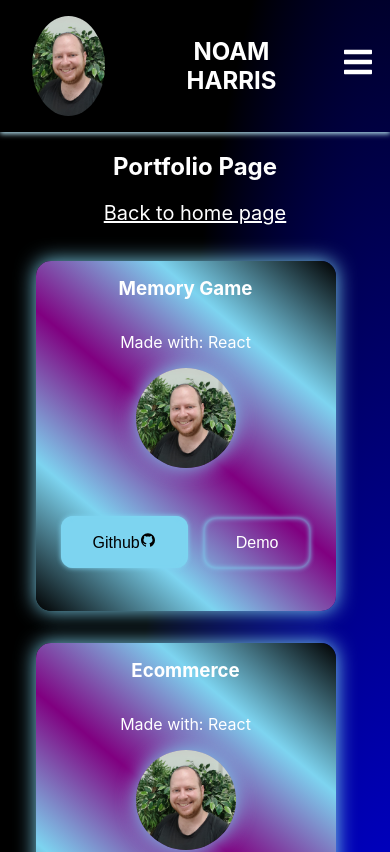
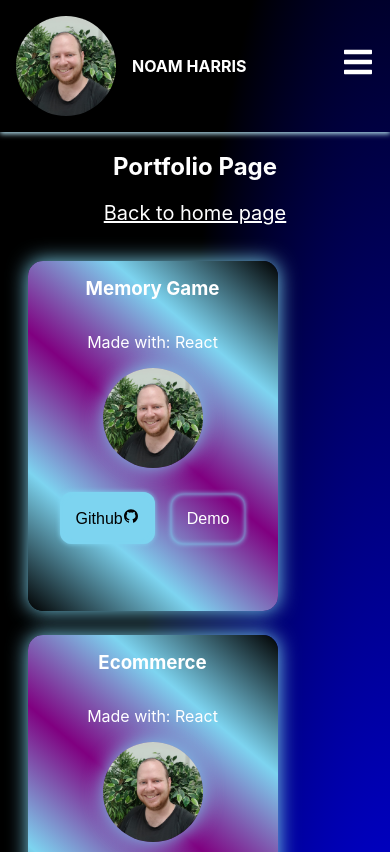
Before and after one commit to Noam597/resume, a React (Create React App) app: page /resume/portfolio in a window 390 px wide. Shown: the top 852 px of the page. Built offline with nearby package versions, Linux system fonts and the light colour scheme.

Commit message:
responsive fixed

```diff
--- a/src/App.css
+++ b/src/App.css
@@ -5,7 +5,7 @@ body{
 }
 section{
   color: white;
-  height: 100%;
+  min-height: 100vh;
 }
 
 .App {
@@ -14,17 +14,5 @@ section{
   background-image: radial-gradient(black,black,blue,black,black);
   background-size: 200% 200%;
   object-fit: cover;
-
   transition: all .45s;
 }
-@media screen and (max-width:1024px) {
-  section{
-    height: 100%;
-  }
-}
-@media screen and (max-width:438px) {
-
-  section{
-    height: 100%;
-  }
-}
--- a/src/components/firstPage/about/about.module.css
+++ b/src/components/firstPage/about/about.module.css
@@ -1,151 +1,143 @@
-.about{
+.about {
   color: white;
 }
-.about h1{
-    font-size:3rem;
+.about h1 {
+  font-size: 3rem;
   text-shadow: 0 10px 5px darkblue;
   margin: 0;
 }
-.container{
+.container {
   width: 90%;
   margin: auto;
   display: flex;
   justify-content: space-evenly;
 }
-.frame{
-
+.frame {
   width: 400px;
   height: 400px;
   border-radius: 50%;
-    transition: all .45s;
+  transition: all 0.45s;
   overflow: hidden;
   position: relative;
-
 }
-.frame::before{
-    content: '';
+.frame::before {
+  content: "";
   position: absolute;
-    top:-50%;
-    left:-50%;
+  top: -50%;
+  left: -50%;
   width: 400px;
   height: 400px;
-    background: linear-gradient(0deg,transparent,#900890,#900890);
-    transform-origin:bottom right ;
+  background: linear-gradient(0deg, transparent, #900890, #900890);
+  transform-origin: bottom right;
   animation: circle 3s linear infinite;
   /* z-index: -1; */
 }
-.frame::after{
-    content: '';
+.frame::after {
+  content: "";
   position: absolute;
-    top:-50%;
-    left:-50%;
+  top: -50%;
+  left: -50%;
   width: 400px;
   height: 400px;
-    background: linear-gradient(0deg,transparent,#900890,#900890);
-    transform-origin:bottom right ;
+  background: linear-gradient(0deg, transparent, #900890, #900890);
+  transform-origin: bottom right;
   animation: circle 3s linear infinite;
   animation-delay: -1.5s;
 }
-.frame:hover::before{
-    background: linear-gradient(0deg,transparent,#7ad2ef,#7ad2ef);
-
+.frame:hover::before {
+  background: linear-gradient(0deg, transparent, #7ad2ef, #7ad2ef);
 }
-.frame:hover::after{
-    background: linear-gradient(0deg,transparent,#7ad2ef,#7ad2ef);
+.frame:hover::after {
+  background: linear-gradient(0deg, transparent, #7ad2ef, #7ad2ef);
 }
-.frame:active::before{
-    background: linear-gradient(0deg,transparent,#57e157,#57e157);
+.frame:active::before {
+  background: linear-gradient(0deg, transparent, #57e157, #57e157);
 }
-.frame:active::after{
-    background: linear-gradient(0deg,transparent,#57e157,#57e157);
+.frame:active::after {
+  background: linear-gradient(0deg, transparent, #57e157, #57e157);
 }
 
-
-.image{
+.image {
   position: absolute;
   top: 50%;
   left: 50%;
   translate: -50% -50%;
   width: 390px;
   height: 390px;
-    border:solid 1rem  transparent;
+  border: solid 1rem transparent;
   border-radius: 50%;
   overflow: hidden;
   z-index: 1;
 }
-.image img{
-
+.image img {
   width: 100%;
   height: 100%;
   object-fit: cover;
-    /* z-index: 2; */
-
-
 }
-.container p{
+.container p {
   margin: auto;
   width: 500px;
   font-size: 2rem;
 }
 
 @keyframes circle {
-    0%{
+  0% {
     transform: rotate(0deg);
   }
-    100%{
+  100% {
     transform: rotate(360deg);
   }
 }
-@media screen and (max-width:1024px) {
-    .about h1{
+@media screen and (max-width: 1024px) {
+  .about h1 {
     font-size: 2rem;
   }
-     .container{
+  .container {
     flex-direction: column;
   }
-     .frame{
+  .frame {
     width: 300px;
     height: 300px;
     margin: auto;
   }
-    .image{
+  .image {
     width: 285px;
     height: 285px;
   }
 }
-@media screen and (max-width:750px) {
-    .frame{
+@media screen and (max-width: 750px) {
+  .frame {
     width: 250px;
     height: 250px;
   }
-    .image{
+  .image {
     width: 235px;
     height: 235px;
   }
-    .container p{
+  .container p {
     margin: auto;
     width: 100%;
     font-size: 2rem;
   }
 }
-@media screen and (max-width:438px) {
-    .about h1{
+@media screen and (max-width: 438px) {
+  .about h1 {
     font-size: 3rem;
   }
-     .container{
+  .container {
     flex-direction: column;
   }
-     .container p{
+  .container p {
     margin: auto;
     width: 100%;
     font-size: 2rem;
   }
-     .frame{
-        width: 300px;
-        height: 300px;
-    }
-    .image{
+  .frame {
     width: 285px;
     height: 285px;
   }
+  .image {
+    width: 250px;
+    height: 250px;
   }
+}
--- a/src/components/firstPage/experienceBox/experienceBox.module.css
+++ b/src/components/firstPage/experienceBox/experienceBox.module.css
@@ -31,9 +31,6 @@
 }
 
 
-@media screen and (max-width:1024px) {
-
-}
 @media screen and (max-width:438px) {
     .box{
         font-size: 0.85rem;
--- a/src/components/firstPage/footer/footer.module.css
+++ b/src/components/firstPage/footer/footer.module.css
@@ -4,7 +4,7 @@
     background-color: black;
 }
 .footer h2,h3{
-    margin: 0 1rem 1rem 1rem;
+    margin:  1rem 0;
     padding: 1rem;
 }
 
--- a/src/components/firstPage/home/home.module.css
+++ b/src/components/firstPage/home/home.module.css
@@ -1,7 +1,7 @@
 .home{
     width: 100%;
     background-color: rgba(0, 0, 0, .4);
-    height: 100vh;
+    min-height: 100vh;
 
 }
 .title{
@@ -80,9 +80,7 @@
 }
 
 @media screen and (max-width:1024px) {
-    .home{
-        height: 100%;
-    }
+
     .home h1{
         font-size: 3rem;
      }
@@ -92,12 +90,9 @@
     }
 }
 @media screen and (max-width:438px) {
-    .home{
-        height: 100%;
-    }
+
     .home h1{
        font-size: 2rem;
-       height: 100%;
        margin: auto;
        padding: 2rem 0;
 
@@ -105,7 +100,6 @@
     }
     .home h2{
         margin: auto;
-        /* padding:  3rem; */
     }
 
   }
--- a/src/components/firstPage/homePage/homePage.module.css
+++ b/src/components/firstPage/homePage/homePage.module.css
@@ -67,7 +67,7 @@ box-shadow: 0 0 10px white;
         margin:  0 2px;
     }
 }
-@media screen and (max-width:438px) {
+/* @media screen and (max-width:438px) {
     .menu{
         left: 0;
     }
@@ -77,4 +77,4 @@ box-shadow: 0 0 10px white;
     .menu li{
         margin:  0 2px;
     }
-}
+} */
--- a/src/components/firstPage/portfolioCard/portfolioCard.module.css
+++ b/src/components/firstPage/portfolioCard/portfolioCard.module.css
@@ -70,10 +70,19 @@
 @media screen and (max-width:1024px) {
     .portfolioCard{
         margin: 2rem;
+        width: 250px;
+        /* height: 250px; */
     }
 }
 @media screen and (max-width:438px) {
     .portfolioCard{
-        margin: 1rem;
+        margin: .5rem;
+    }
+    .button{
+        font-size: 1em;
+        padding: 1rem 1rem;
+        margin: .5rem;
+        margin-top: 1.5rem;
+
     }
 }
--- a/src/components/firstPage/projects/portfolio.module.css
+++ b/src/components/firstPage/projects/portfolio.module.css
@@ -35,11 +35,6 @@
     justify-content: space-evenly;
 }
 
-@media screen and (max-width:1024px) {
-    /* .display{
-        flex-direction: column;
-    } */
-}
 @media screen and (max-width:438px) {
     .portfolio h1{
        font-size: 3rem;
--- a/src/components/header/header.module.css
+++ b/src/components/header/header.module.css
@@ -5,13 +5,13 @@
   box-shadow: 0 2px 5px lightblue;
 }
 .header h1 {
-  margin: auto 2rem;
+  margin: auto 0;
 }
 .me {
   display: flex;
 }
 .profilePic {
-  margin: 1rem 2rem;
+  margin: 1rem 1rem;
   width: 100px;
   height: 100px;
   border-radius: 50%;
@@ -102,6 +102,9 @@
   .header {
     position: relative;
   }
+  .header h1 {
+    font-size: 1rem;
+  }
   .navList > ul {
     margin: 0;
     padding: 0;
@@ -129,7 +132,7 @@
   }
   .menuBtn {
     display: block;
-    padding: 1rem;
+    padding: 0 1rem;
     font-size: 2rem;
     background-color: inherit;
     border: none;
```
Lines whose indentation alone changed are shown as unchanged.
